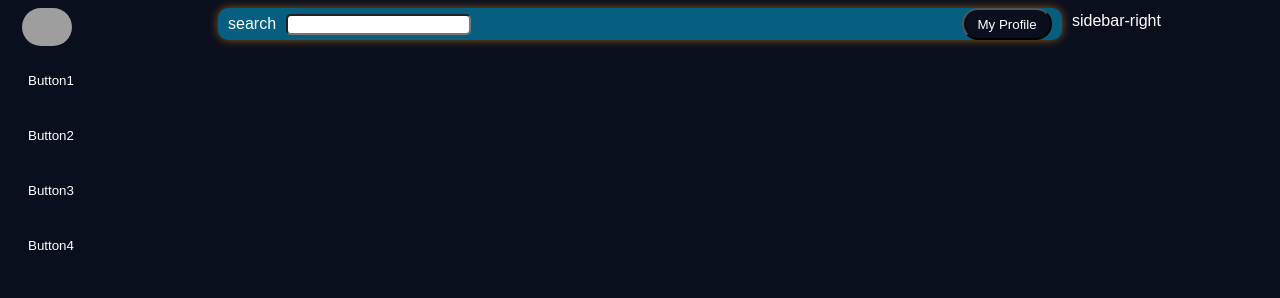
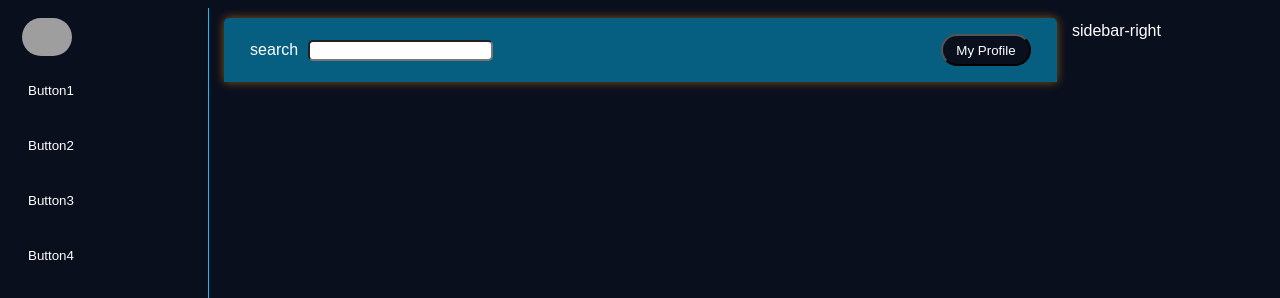
Before and after one commit to chamorrowizard/coachpath, a plain HTML site: page index.html in a window 1280 px wide. Shown: the top 298 px of the page. Drawn offline with Linux system fonts and the light colour scheme; grey boxes are pictures that could not be loaded.

Commit message:
Enlarged nav bar and modified css
added border bottom and rounded top corners

```diff
--- a/style.css
+++ b/style.css
@@ -56,6 +56,7 @@ body{
 .sidebar-left{
     /* border: 2px solid; */
     min-width:200px;
+    border-right: 1px solid #00c6ff ;
 
 }
 ul{
@@ -69,6 +70,7 @@ ul{
     display: flex;
     flex-direction: column;
     align-items: center;
+    margin-top: 10px;
 }
 .sidebar-left li{
     width: 100%;
@@ -100,10 +102,12 @@ flex: 1;
 height: 100vh;
 margin-inline: 10px;
 
+
 }
 
 .sidebar-right{
  /* border: 2px solid; */
+ margin-top: 10px;
 }
 .content-head:hover{
     color: #00c6ff; /* Neon blue hover effect */
@@ -111,11 +115,17 @@ margin-inline: 10px;
 .content-head{
     display: flex;
     /* border: 2px solid; */
-    width: 100%;
+    width: 95%;
+    padding: 1rem;
+    margin-top: 10px;
+    margin-inline: 10px;
     align-items: center;
     background-color: #00c6ff70;
-    border-radius: 10px;
-    box-shadow: 0px 0px 10px 0px rgba(214, 135, 16, 0.6)
+    border-top-right-radius: 5px;
+    border-top-left-radius: 5px;
+    box-shadow: 0px 0px 10px 0px rgba(214, 135, 16, 0.6);
+    border-bottom:.5rem #000405;
+
 }
 .content-head input{
     border-radius: 5px;
```
